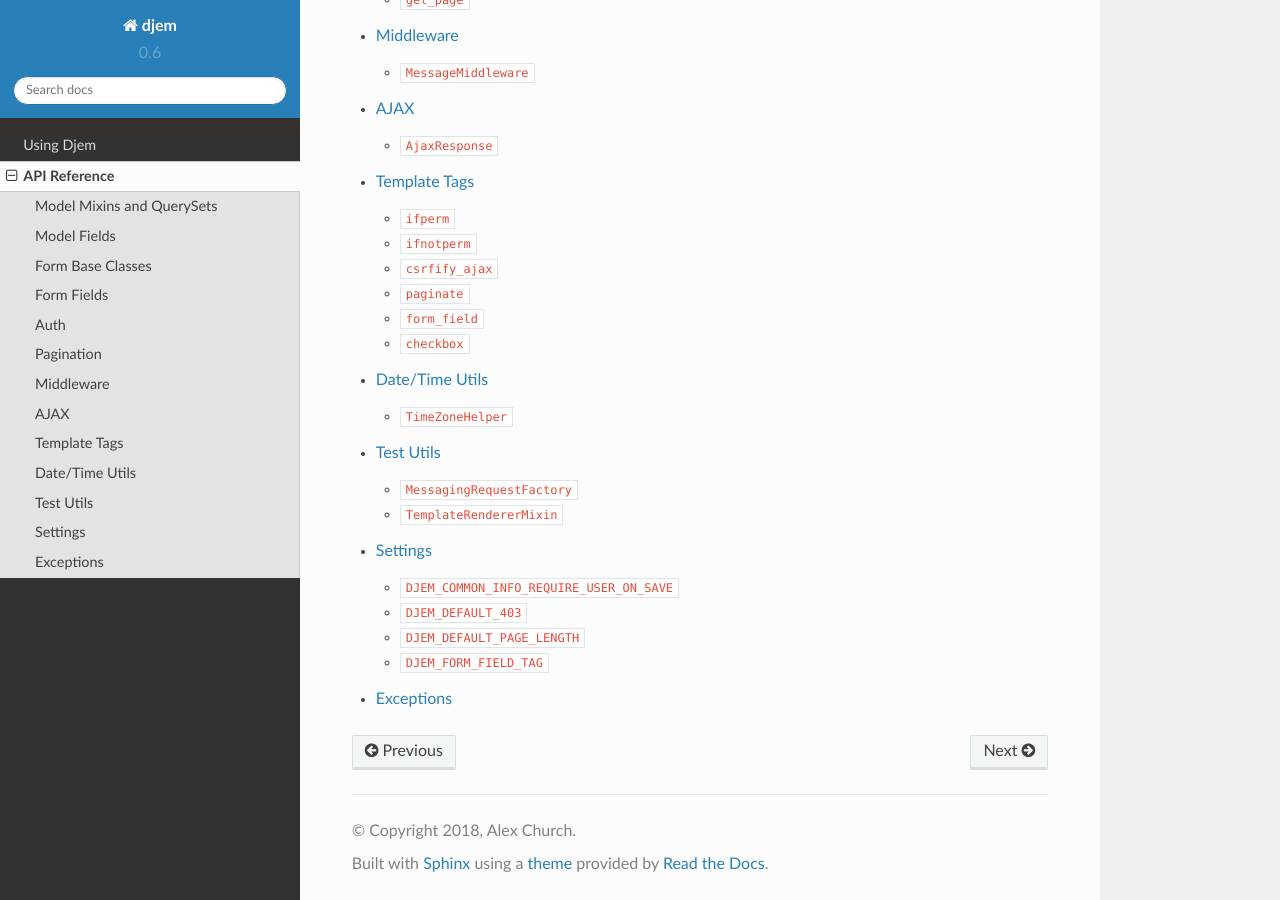
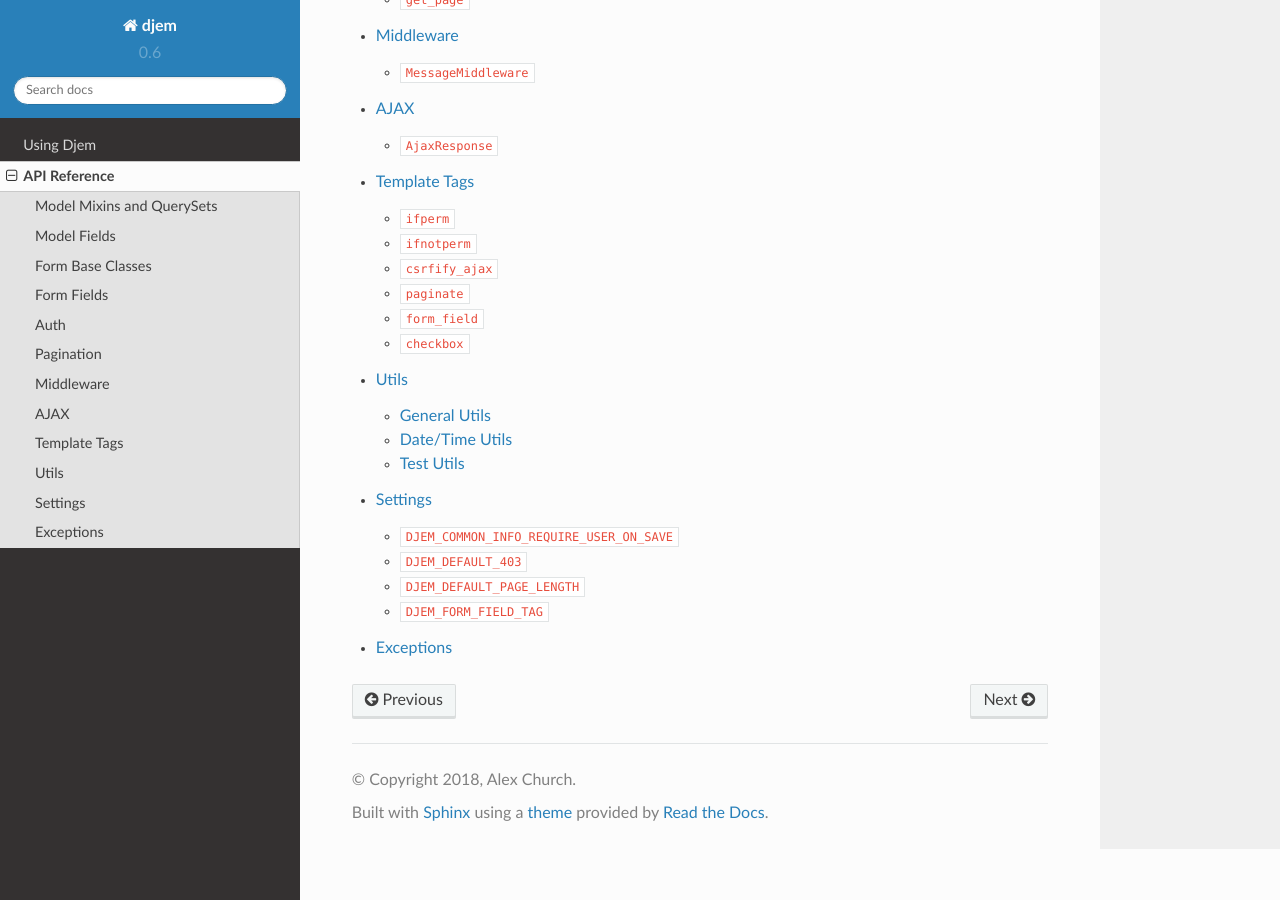
Before and after one commit to oogles/djem, a Sphinx documentation site: the page built from docs/ref/index.rst, in a window 1280 px wide and 900 px high, scrolled down 672 px. Built offline with Sphinx 7.4.7 and the Read the Docs theme 2.0.0, drawn with Linux system fonts in a browser that asks for light colours.

```diff
--- a/CHANGELOG.rst
+++ b/CHANGELOG.rst
@@ -5,6 +5,7 @@ Change Log
 0.7
 ===
 
+* Added ``UNDEFINED`` constant
 * Removed default implementations of ``_user_can_change_*()`` and ``_user_can_delete_*()`` on ``CommonInfoMixin`` - this was far too specific a use-case to be the default
 * Added ``ArchivableQuerySet`` ``archived()`` and ``unarchived()`` methods
 * Removed ``ArchivableQuerySet``'s ``archive()`` and ``unarchive()`` methods
--- a/docs/index.rst
+++ b/docs/index.rst
@@ -37,4 +37,4 @@ Features
 License
 =======
 
-The project is licensed under the BSD license.
+Djem is released under the `BSD license <https://github.com/oogles/djem/blob/master/LICENSE>`_.
--- a/docs/ref/index.rst
+++ b/docs/ref/index.rst
@@ -14,7 +14,6 @@ API Reference
     middleware
     ajax
     template_tags
-    dateutils
-    testutils
+    utils/index
     settings
     exceptions
--- /dev/null
+++ b/docs/ref/utils/index.rst
@@ -0,0 +1,10 @@
+=====
+Utils
+=====
+
+.. toctree::
+    :maxdepth: 2
+
+    general
+    datetime
+    test
--- a/docs/topics/index.rst
+++ b/docs/topics/index.rst
@@ -11,3 +11,4 @@ Using Djem
     pagination
     ajax
     testing
+    utils
```
Also changed, not shown: djem/__init__.py (+17 -0 lines), docs/ref/utils/general.rst (added, +40 -0 lines), docs/topics/utils.rst (added, +53 -0 lines), docs/ref/utils/datetime.rst (renamed from docs/ref/dateutils.rst), docs/ref/utils/test.rst (renamed from docs/ref/testutils.rst), 1 other file.
